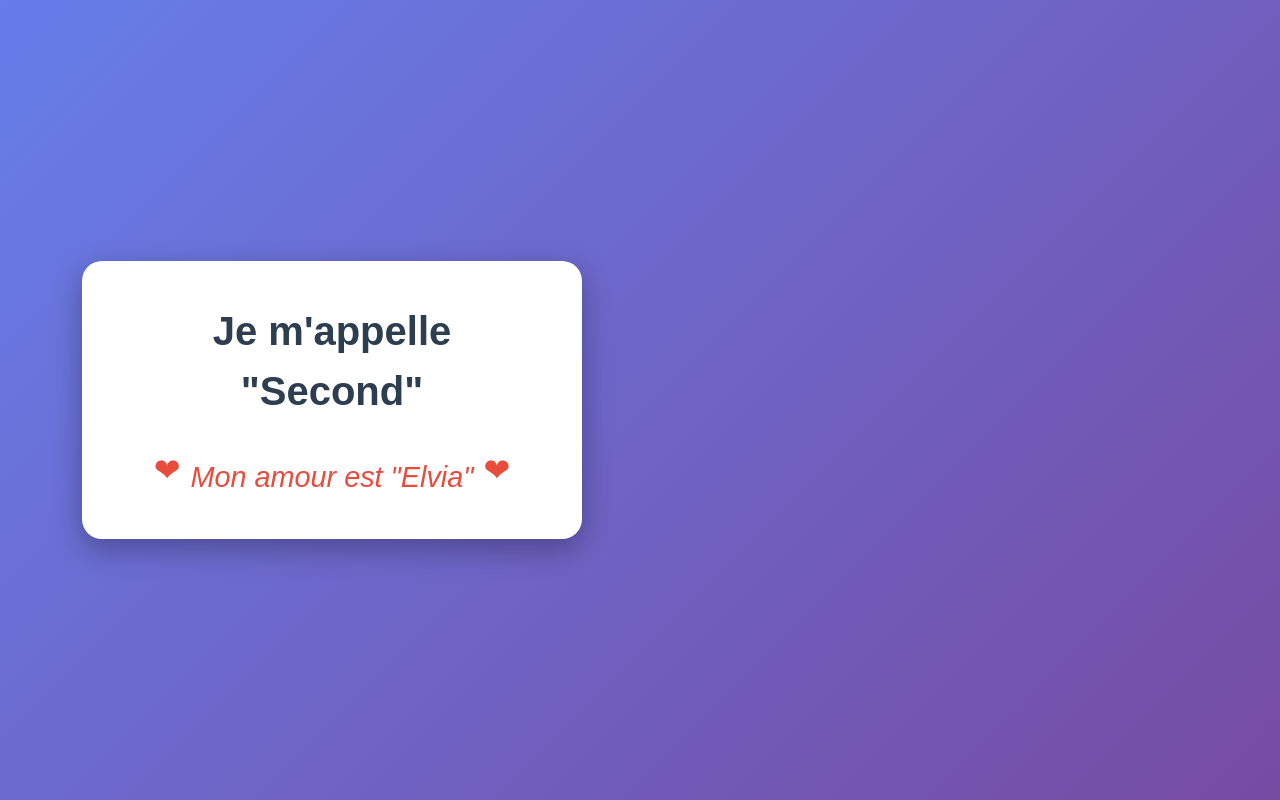
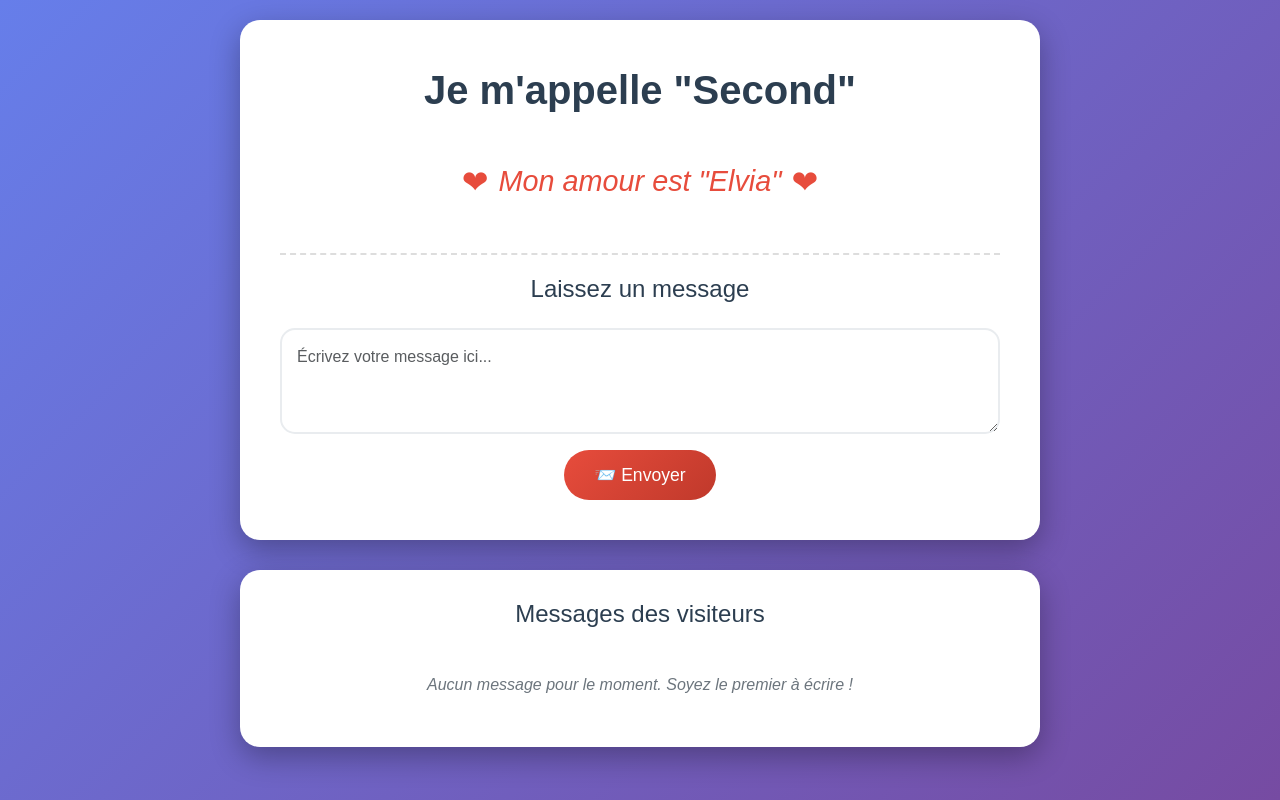
Before and after one commit to git1841/lovelove, a plain HTML site: page index.html in a window 1280 px wide. Drawn offline with nearby package versions, Linux system fonts and the light colour scheme.

Commit message:
Improve layout and functionality of message section
Enhanced the layout and functionality of the message card and response section in the HTML file. Added styles for buttons, form controls, and message display.

```diff
--- a/index.html
+++ b/index.html
@@ -1,6 +1,5 @@
 <!DOCTYPE html>
 <html lang="fr">
-
 <head>
     <meta charset="UTF-8">
     <meta name="viewport" content="width=device-width, initial-scale=1.0">
@@ -11,46 +10,100 @@
         body {
             background: linear-gradient(135deg, #667eea 0%, #764ba2 100%);
             min-height: 100vh;
-            display: flex;
-            align-items: center;
-            justify-content: center;
             font-family: 'Arial', sans-serif;
+            padding: 20px;
         }
-
         .message-card {
             background: white;
             border-radius: 20px;
-            box-shadow: 0 10px 30px rgba(0, 0, 0, 0.3);
+            box-shadow: 0 10px 30px rgba(0,0,0,0.3);
             padding: 40px;
             text-align: center;
-            max-width: 500px;
-            width: 100%;
+            max-width: 800px;
+            margin: 0 auto 30px;
         }
-
         .name {
             color: #2c3e50;
             font-size: 2.5rem;
             font-weight: bold;
             margin-bottom: 20px;
         }
-
         .love {
             color: #e74c3c;
             font-size: 1.8rem;
             font-style: italic;
-            margin-top: 15px;
+            margin: 20px 0;
         }
-
         .heart {
             color: #e74c3c;
             font-size: 2rem;
             margin: 0 10px;
         }
+        .response-section {
+            margin-top: 30px;
+            padding-top: 20px;
+            border-top: 2px dashed #ddd;
+        }
+        .btn-send {
+            background: linear-gradient(135deg, #e74c3c, #c0392b);
+            border: none;
+            color: white;
+            padding: 12px 30px;
+            font-size: 1.1rem;
+            border-radius: 50px;
+            transition: all 0.3s ease;
+        }
+        .btn-send:hover {
+            transform: translateY(-2px);
+            box-shadow: 0 5px 15px rgba(231, 76, 60, 0.4);
+        }
+        .form-control {
+            border-radius: 15px;
+            padding: 15px;
+            border: 2px solid #e9ecef;
+            font-size: 1rem;
+        }
+        .form-control:focus {
+            border-color: #e74c3c;
+            box-shadow: 0 0 0 0.2rem rgba(231, 76, 60, 0.25);
+        }
+        .messages-container {
+            background: white;
+            border-radius: 20px;
+            box-shadow: 0 10px 30px rgba(0,0,0,0.3);
+            padding: 30px;
+            max-width: 800px;
+            margin: 0 auto;
+        }
+        .message-item {
+            background: #f8f9fa;
+            border-radius: 15px;
+            padding: 15px;
+            margin-bottom: 15px;
+            border-left: 4px solid #e74c3c;
+        }
+        .message-text {
+            font-size: 1.1rem;
+            color: #2c3e50;
+            margin: 0;
+        }
+        .message-time {
+            font-size: 0.8rem;
+            color: #6c757d;
+            text-align: right;
+            margin-top: 5px;
+        }
+        .no-messages {
+            text-align: center;
+            color: #6c757d;
+            font-style: italic;
+            padding: 20px;
+        }
     </style>
 </head>
-
 <body>
     <div class="container">
+        <!-- Message principal -->
         <div class="message-card">
             <div class="name">Je m'appelle "Second"</div>
             <div class="d-flex align-items-center justify-content-center">
@@ -58,11 +111,105 @@
                 <span class="love">Mon amour est "Elvia"</span>
                 <span class="heart">❤</span>
             </div>
+
+            <!-- Section réponse -->
+            <div class="response-section">
+                <h4 class="mb-4" style="color: #2c3e50;">Laissez un message</h4>
+
+                <form id="responseForm">
+                    <div class="mb-3">
+                        <textarea
+                            class="form-control"
+                            id="responseText"
+                            rows="3"
+                            placeholder="Écrivez votre message ici..."
+                            required
+                        ></textarea>
+                    </div>
+
+                    <button type="submit" class="btn btn-send">
+                        📨 Envoyer
+                    </button>
+                </form>
+            </div>
+        </div>
+
+        <!-- Section des messages -->
+        <div class="messages-container">
+            <h4 class="mb-4 text-center" style="color: #2c3e50;">Messages des visiteurs</h4>
+            <div id="messagesList">
+                <!-- Les messages seront affichés ici -->
+            </div>
         </div>
     </div>
 
     <!-- Bootstrap JS -->
     <script src="https://cdn.jsdelivr.net/npm/bootstrap@5.3.0/dist/js/bootstrap.bundle.min.js"></script>
+
+    <script>
+        // Stockage des messages dans le localStorage
+        let messages = JSON.parse(localStorage.getItem('loveMessages')) || [];
+
+        // Fonction pour afficher les messages
+        function displayMessages() {
+            const messagesList = document.getElementById('messagesList');
+
+            if (messages.length === 0) {
+                messagesList.innerHTML = '<div class="no-messages">Aucun message pour le moment. Soyez le premier à écrire !</div>';
+                return;
+            }
+
+            // Afficher les messages du plus récent au plus ancien
+            messagesList.innerHTML = messages.reverse().map((message, index) => `
+                <div class="message-item">
+                    <p class="message-text">${message.text}</p>
+                    <div class="message-time">${message.time}</div>
+                </div>
+            `).join('');
+        }
+
+        // Fonction pour ajouter un message
+        function addMessage(text) {
+            const newMessage = {
+                text: text,
+                time: new Date().toLocaleString('fr-FR')
+            };
+
+            messages.push(newMessage);
+            localStorage.setItem('loveMessages', JSON.stringify(messages));
+            displayMessages();
+        }
+
+        // Gestion de l'envoi du formulaire
+        document.getElementById('responseForm').addEventListener('submit', function(e) {
+            e.preventDefault();
+
+            const responseText = document.getElementById('responseText').value.trim();
+
+            if (responseText) {
+                addMessage(responseText);
+
+                // Réinitialiser le formulaire
+                document.getElementById('responseForm').reset();
+
+                // Petit effet de confirmation
+                const btn = document.querySelector('.btn-send');
+                const originalText = btn.innerHTML;
+                btn.innerHTML = 'Envoyé !';
+                btn.disabled = true;
+
+                setTimeout(() => {
+                    btn.innerHTML = originalText;
+                    btn.disabled = false;
+                }, 2000);
+            }
+        });
+
+        // Afficher les messages au chargement de la page
+        displayMessages();
+
+        // Optionnel : Rafraîchir automatiquement les messages toutes les 5 secondes
+        setInterval(displayMessages, 5000);
+    </script>
 </body>
-
 </html>
```
